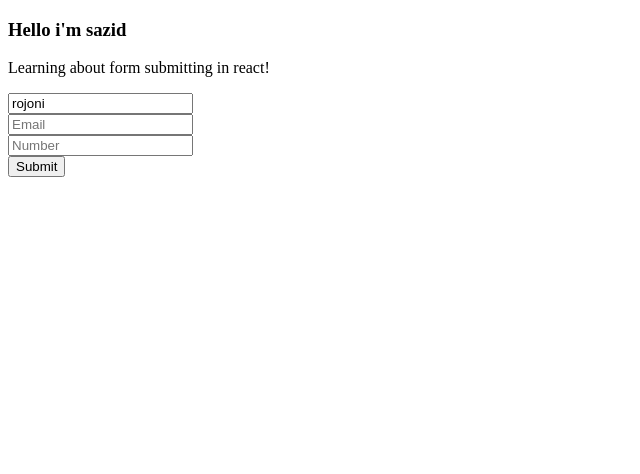
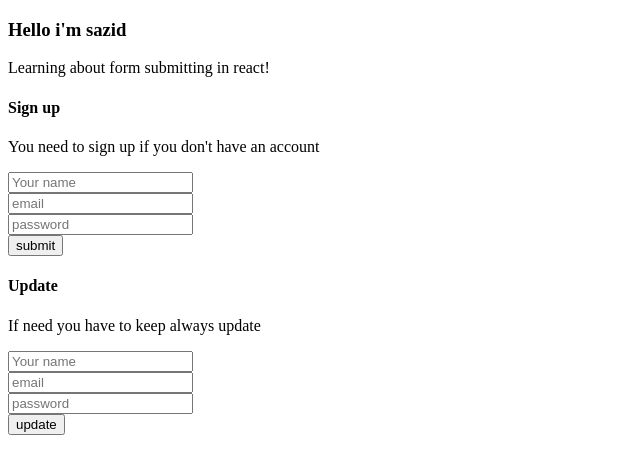
Before and after one commit to sazidgit06/form_overview, a React (Vite) app: page / in a window 1280 px wide. Shown: the top 474 px of the page, without its empty margins (0-640 px from the left). Built offline with nearby package versions, Linux system fonts and the light colour scheme.

Commit message:
reusable form done

```diff
--- a/src/App.jsx
+++ b/src/App.jsx
@@ -1,9 +1,18 @@
 // import SimpleForm from './Components/SimpleForm'
 import HookForm from './Components/HookForm/HookForm'
+import HookReForm from './Components/HookReForm/HookReForm'
 import RefForm from './Components/RefForm/RefForm'
+import ReusableForm from './Components/ReusableForm/ReusableForm'
 import StandardForm from './Components/StandardForm/StandardForm'
 
 function App() {
+
+  const handleSignup = data => {
+    console.log('sign up data:', data)
+  }
+  const handleUpdate = data => {
+    console.log('Update data:', data)
+  }
 
   return (
     <>
@@ -12,7 +21,25 @@ function App() {
       {/* <SimpleForm></SimpleForm> */}
       {/* <StandardForm></StandardForm> */}
       {/* <RefForm></RefForm> */}
-      <HookForm></HookForm>
+      {/* <HookForm></HookForm> */}
+      {/* <HookReForm></HookReForm> */}
+      <ReusableForm
+        formTitle='Sign up'
+        handleSubmit={handleSignup}>
+          <div>
+            <h4>Sign up</h4>
+            <p>You need to sign up if you don't have an account</p>
+          </div>
+        </ReusableForm>
+      <ReusableForm
+        formTitle='Update form'
+        handleSubmit={handleUpdate}
+        submitBtntext='update'>
+          <div>
+            <h4>Update</h4>
+            <p>If need you have to keep always update</p>
+          </div>
+        </ReusableForm>
     </>
   )
 }
--- /dev/null
+++ b/src/Components/HookReForm/HookReForm.jsx
@@ -0,0 +1,28 @@
+import useInput from "../../Hooks/useInput";
+
+const HookReForm = () => {
+
+    const [name, handleChangeName] = useInput('sazid');
+    const [email, handleChangeEmail] = useInput('sazid.doc@gmail.com');
+    const [password, handleChangePassword] = useInput();
+
+    const handleSubmit = (e) => {
+        e.preventDefault();
+        console.log(name, email, password)
+    }
+    return (
+        <div>
+            <form onSubmit={handleSubmit}>
+                <input defaultValue={name} onChange={handleChangeName} type="text" name="name"/>
+                <br />
+                <input defaultValue={email} onChange={handleChangeEmail} type="email" name="email"/>
+                <br />
+                <input defaultValue={password} onChange={handleChangePassword} type="password" name="password" placeholder="password"/>
+                <br />
+                <button type="submit" value="submit">Submit</button>
+            </form>
+        </div>
+    );
+};
+
+export default HookReForm;
--- /dev/null
+++ b/src/Components/ReusableForm/ReusableForm.jsx
@@ -0,0 +1,30 @@
+
+const ReusableForm = ({children, handleSubmit, submitBtntext='submit'}) => {
+
+    const handlelocalSubmit = e => {
+        e.preventDefault();
+        const data = {
+            name: e.target.name.value,
+            email: e.target.email.value,
+            password: e.target.password.value
+        }
+        handleSubmit(data);
+    }
+
+    return (
+        <div>
+            {children}
+            <form onSubmit={handlelocalSubmit}>
+                <input type="text" name="name" placeholder="Your name"/>
+                <br />
+                <input type="email" name="email" placeholder="email"/>
+                <br />
+                <input type="password" name="password" placeholder="password"/>
+                <br />
+                <input type="submit" value={submitBtntext} />
+            </form>
+        </div>
+    );
+};
+
+export default ReusableForm;
--- /dev/null
+++ b/src/Hooks/useInput.js
@@ -0,0 +1,12 @@
+import { useState } from "react";
+
+const useInput = (defaultValue = null) => {
+    const [input, setInput] = useState(defaultValue);
+
+    const handleChange = e => {
+        setInput(e.target.value);
+    }
+    return[input, handleChange];
+};
+
+export default useInput;
```
